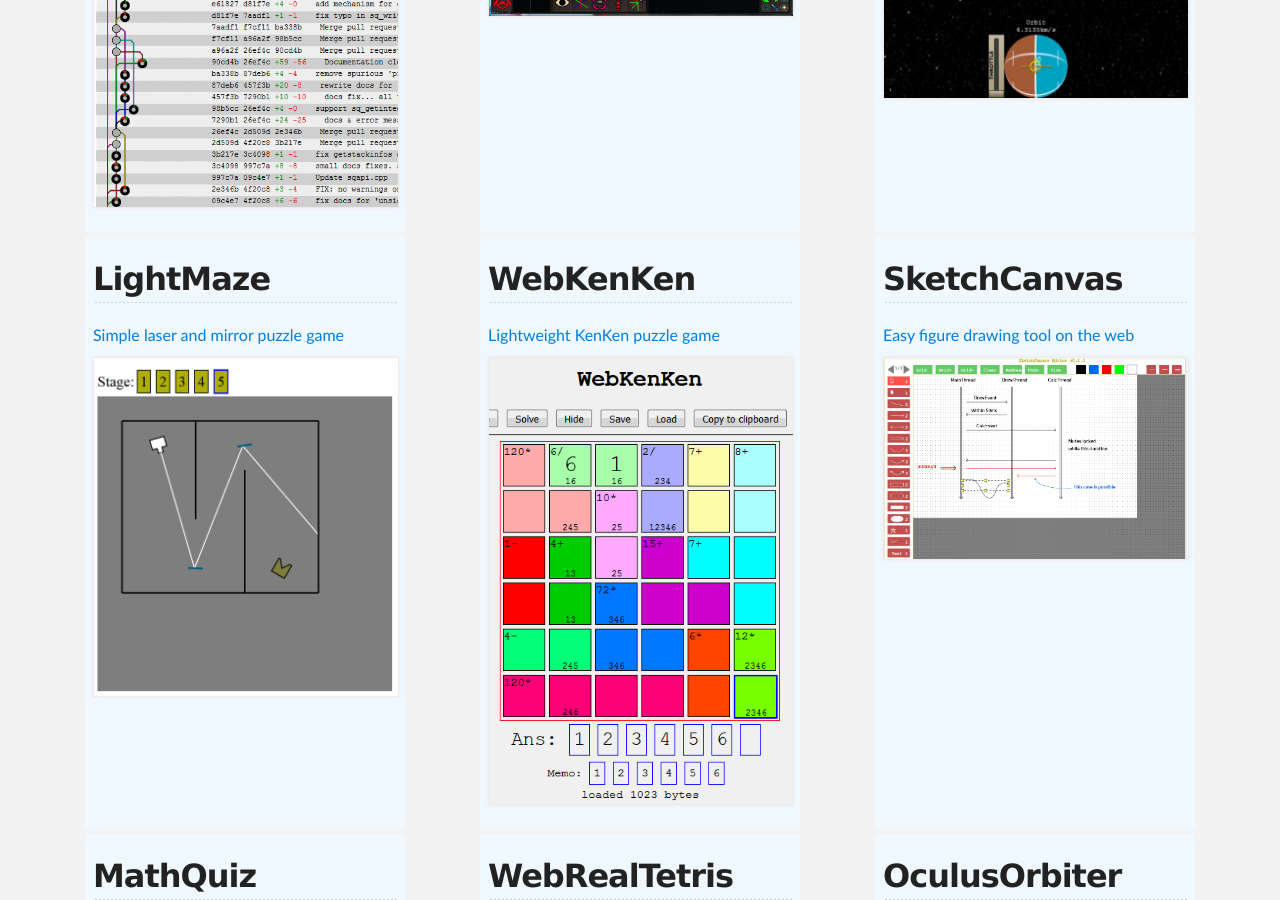
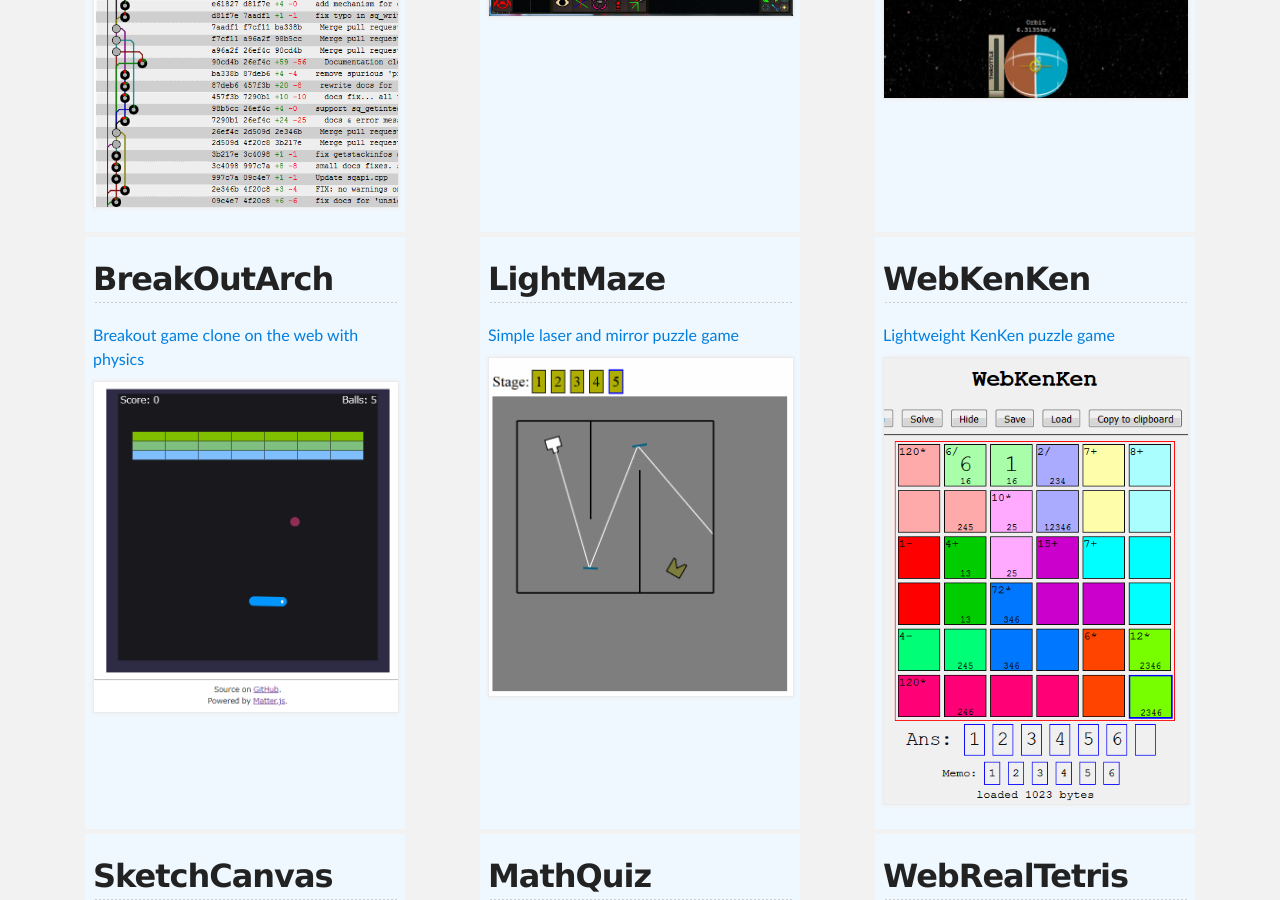
Before and after one commit to msakuta/msakuta.github.io, a Jekyll site: the page built from showcase.html, in a window 1280 px wide and 900 px high, scrolled down 1097 px. Built offline with Jekyll 4.4.1, drawn with Linux system fonts in a browser that asks for light colours.

Commit message:
Add a link to BreakOutArch project on showcase

```diff
--- a/showcase.html
+++ b/showcase.html
@@ -44,6 +44,13 @@ layout: wide
 			<h2>WebGL-Orbiter</h2>
 			<div>Rocket orbital simulator on the web</div>
 			<div><img src="images/showcase/WebGL-Orbiter.jpg" alt="" /></div>
+		</a>
+	</div>
+	<div class="showcase">
+		<a href="https://github.com/msakuta/BreakOutArch">
+			<h2>BreakOutArch</h2>
+			<div>Breakout game clone on the web with physics</div>
+			<div><img src="images/showcase/BreakOutArch.png" alt="" /></div>
 		</a>
 	</div>
 	<div class="showcase">
```
Also changed, not shown: images/showcase/BreakOutArch.png (added).
